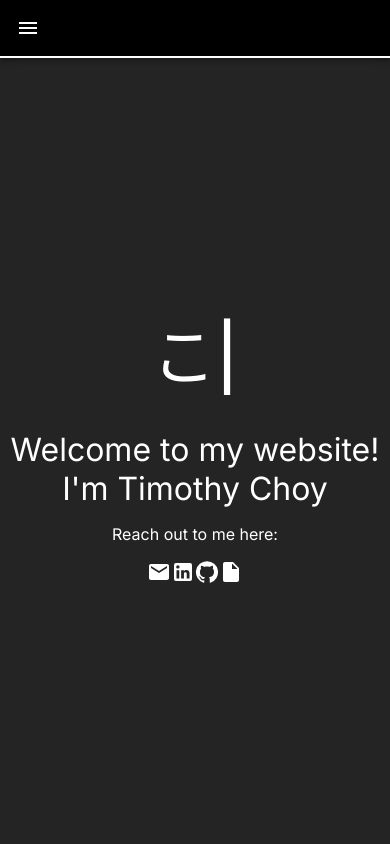
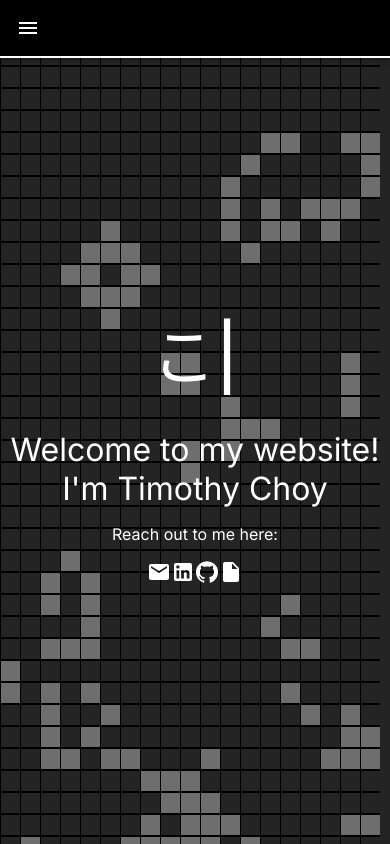
Before and after one commit to TimChoy/personal-site, a Next.js app: page / in a window 390 px wide. Built offline with nearby package versions, Linux system fonts and the light colour scheme.

Commit message:
Add conway's game of life as mainpage background
-- Not functioning for mobile view

```diff
--- a/package.json
+++ b/package.json
@@ -13,6 +13,7 @@
     "@emotion/styled": "^11.14.0",
     "@mui/icons-material": "^6.4.0",
     "@mui/material": "^6.4.0",
+    "immer": "^10.1.1",
     "next": "^14.2.22",
     "react": "^18",
     "react-dom": "^18",
--- a/src/app/globals.css
+++ b/src/app/globals.css
@@ -2,12 +2,9 @@ body {
   margin: 0;
   padding: 0;
   background: rgb(36,36,36);
+  width: 100%
 }
 
 a {
   color: inherit;
 }
-
-.MuiMenuList-root {
-  background-color: black;
-}
--- a/src/app/page.module.css
+++ b/src/app/page.module.css
@@ -6,6 +6,7 @@
   flex-direction: column;
   color: white;
   height: calc(100vh - 66px);
+  z-index: 1;
 }
 
 .typeAnimation {
--- a/src/app/page.tsx
+++ b/src/app/page.tsx
@@ -6,9 +6,11 @@ import LinkedInIcon from "@mui/icons-material/LinkedIn";
 import GitHubIcon from "@mui/icons-material/GitHub";
 import InsertDriveFileIcon from "@mui/icons-material/InsertDriveFile";
 import { Tooltip } from "@mui/material";
+import Background from "@/components/background";
 
 export default function Home() {
   return (
+    <div>
       <div className={styles.main}>
         <TypeAnimation
           className={styles.typeAnimation}
@@ -56,5 +58,7 @@ export default function Home() {
           </Tooltip>
         </div>
       </div>
+      <Background />
+    </div>
   );
 }
--- /dev/null
+++ b/src/components/background.tsx
@@ -0,0 +1,112 @@
+"use client";
+import useWindowDimensions from "@/utils/windowDimensions";
+import React, { useState, useEffect } from "react";
+const { produce } = require("immer");
+
+let numRows = 100;
+let numCols = 100;
+
+const operations = [
+  [0, -1],
+  [0, 1],
+  [-1, 0],
+  [-1, -1],
+  [-1, 1],
+  [1, 0],
+  [1, -1],
+  [1, 1],
+];
+
+const generateGrid = () => {
+  const rows = [];
+  for (let i = 0; i < numRows; i++) {
+    rows.push(Array.from(Array(numCols), () => (Math.random() > 0.7 ? 1 : 0)));
+  }
+  return rows;
+};
+
+const Background = () => {
+  const { width, height } = useWindowDimensions();
+  const [grid, setGrid] = useState(() => {
+    return generateGrid();
+  });
+
+  useEffect(() => {
+    numRows = Math.trunc(height / 20);
+    numCols = Math.trunc(width / 20);
+    setGrid(generateGrid());
+  }, [width, height]);
+
+  useEffect(() => {
+    setTimeout(() => {
+      setGrid((g) => {
+        return produce(g, (gridCopy: (0 | 1)[][]) => {
+          for (let i = 0; i < numRows; i++) {
+            for (let j = 0; j < numCols; j++) {
+              let neighbours = 0;
+              operations.forEach(([x, y]) => {
+                const newI = i + x;
+                const newJ = j + y;
+                if (
+                  newI >= 0 &&
+                  newI < numRows &&
+                  newJ >= 0 &&
+                  newJ < numCols
+                ) {
+                  if (g[newI][newJ] === 1) {
+                    neighbours += 1;
+                  }
+                }
+              });
+
+              if (neighbours < 2 || neighbours > 3) {
+                gridCopy[i][j] = 0;
+              } else if (g[i][j] === 0 && neighbours === 3) {
+                gridCopy[i][j] = 1;
+              }
+            }
+          }
+        });
+      });
+    }, 200);
+  }, [grid]);
+
+  return (
+    <div
+      style={{
+        position: "absolute",
+        top: 0,
+        left: 0,
+        zIndex: -999,
+        overflow: "hidden",
+        maxHeight: "100vh",
+      }}
+    >
+      <div
+        style={{
+          display: "grid",
+          gridTemplateColumns: `repeat(${numCols}, 20px)`,
+          overflow: "hidden",
+        }}
+      >
+        {grid.map((rows, i) =>
+          rows.map((col, j) => (
+            <div
+              key={`${i}-${j}`}
+              style={{
+                width: 20,
+                height: 20,
+                backgroundColor: grid[i][j]
+                  ? "rgb(110,110,110)"
+                  : "rgb(36,36,36)",
+                border: "solid 1px black",
+              }}
+            />
+          ))
+        )}
+      </div>
+    </div>
+  );
+};
+
+export default Background;
--- /dev/null
+++ b/src/utils/windowDimensions.ts
@@ -0,0 +1,23 @@
+import { useState, useEffect } from "react";
+
+const getWindowDimensions = () => {
+  const { innerWidth: width, innerHeight: height } = window;
+  return { width, height };
+};
+
+export default function useWindowDimensions() {
+  const [windowDimensions, setWindowDimensions] = useState(
+    getWindowDimensions()
+  );
+
+  useEffect(() => {
+    const handleResize = () => {
+      setWindowDimensions(getWindowDimensions());
+    };
+
+    window.addEventListener("resize", handleResize);
+    return () => window.removeEventListener("resize", handleResize);
+  }, []);
+
+  return windowDimensions;
+}
```
Also changed, not shown: 1 other file (tests, documents, lock files or other folders). Lines whose indentation alone changed are shown as unchanged.
